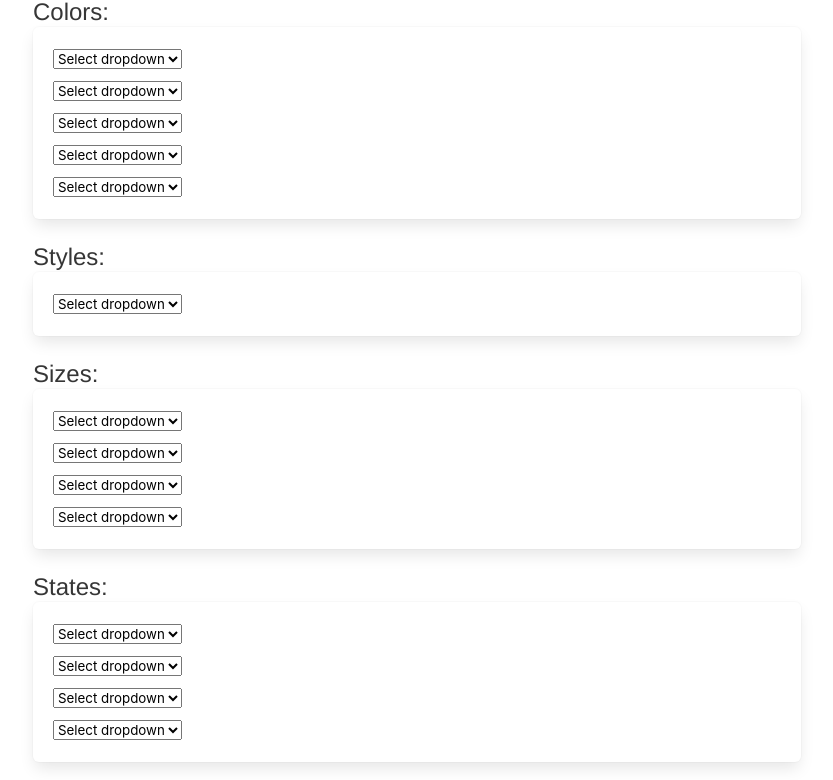
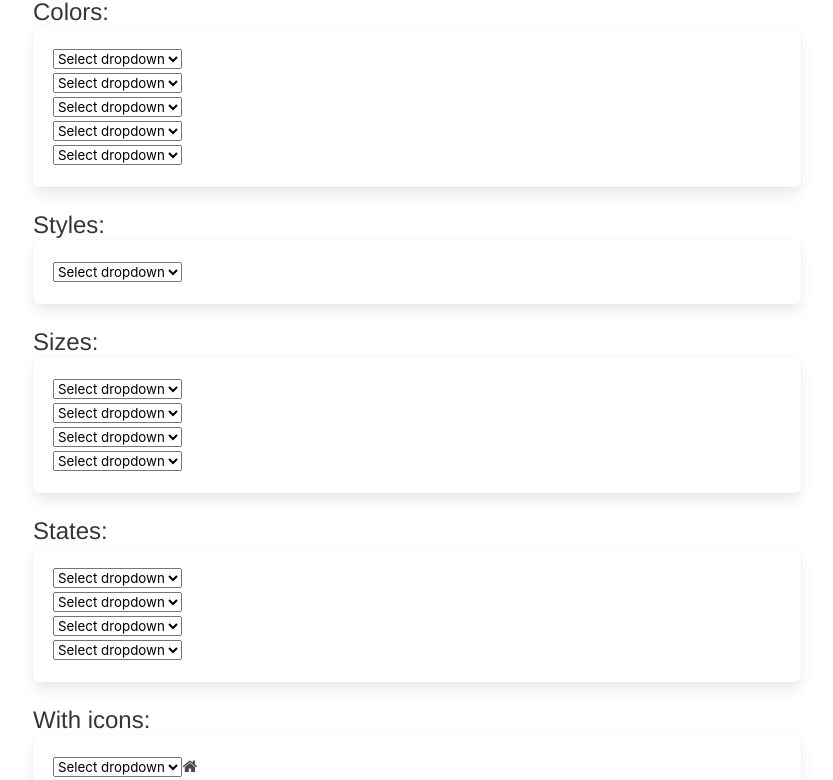
Before and after one commit to vue-bulma/bulma-ui, a Vue app: page /form/select in a window 1280 px wide. Shown: the part 374-1154 px from the top of the page, without its empty margins (223-1056 px from the left). Built offline with nearby package versions, Linux system fonts and the light colour scheme.

Commit message:
style: improve divide items

```diff
--- a/examples/App.vue
+++ b/examples/App.vue
@@ -33,11 +33,5 @@ export default {
     font-size: 1.5rem;
     font-weight: 400;
   }
-  .box {
-    :not(:last-child) {
-      margin-right: 0.5rem;
-      margin-bottom: 0.5rem;
-    }
-  }
 }
 </style>
--- a/examples/components/form/Input.vue
+++ b/examples/components/form/Input.vue
@@ -9,20 +9,38 @@
     <span id="colors" class="title">Colors:</span>
 
     <vb-box>
+      <div class="field">
         <vb-input color="primary" placeholder="Primary" />
+      </div>
+      <div class="field">
         <vb-input color="info" placeholder="Info" />
+      </div>
+      <div class="field">
         <vb-input color="success" placeholder="Success" />
+      </div>
+      <div class="field">
         <vb-input color="warning" placeholder="Warning" />
+      </div>
+      <div class="field">
         <vb-input color="danger" placeholder="Danger" />
+      </div>
     </vb-box>
 
     <span id="sizes" class="title">Sizes:</span>
 
     <vb-box>
+      <div class="field">
         <vb-input size="small" placeholder="Small" />
+      </div>
+      <div class="field">
         <vb-input placeholder="Normal" />
+      </div>
+      <div class="field">
         <vb-input size="medium" placeholder="Medium" />
+      </div>
+      <div class="field">
         <vb-input size="large" placeholder="Large" />
+      </div>
     </vb-box>
 
     <span id="styles" class="title">Styles:</span>
@@ -34,13 +52,27 @@
     <span id="states" class="title">States:</span>
 
     <vb-box>
+      <div class="field">
         <vb-input placeholder="Normal" />
+      </div>
+      <div class="field">
         <vb-input state="hovered" placeholder="Hovered" />
+      </div>
+      <div class="field">
         <vb-input state="focused" placeholder="Focus" />
+      </div>
+      <div class="field">
         <vb-input placeholder="Loading" loading />
+      </div>
+      <div class="field">
         <vb-input placeholder="Disabled" disabled />
+      </div>
+      <div class="field">
         <vb-input value="This text is readonly" placeholder="Disabled" readonly />
+      </div>
+      <div class="field">
         <vb-input value="Static: me@example.com" static readonly />
+      </div>
     </vb-box>
 
     <span id="icons" class="title">With Font Awesome icons:</span>
--- a/examples/components/form/Radio.vue
+++ b/examples/components/form/Radio.vue
@@ -55,11 +55,6 @@ export default {
 </script>
 
 <style lang="scss" scoped>
-.box {
-  :not(:last-child) {
-    margin: 0;
-  }
-}
 .radio + .radio {
   margin-left: 1.5rem;
 }
--- a/examples/components/form/Select.vue
+++ b/examples/components/form/Select.vue
@@ -31,26 +31,36 @@
     <span id="colors" class="title">Colors:</span>
 
     <vb-box>
+      <div class="field">
         <vb-select color="primary" :value="model">
           <option>Select dropdown</option>
           <option>With options</option>
         </vb-select>
+      </div>
+      <div class="field">
         <vb-select color="info" :value="model">
           <option>Select dropdown</option>
           <option>With options</option>
         </vb-select>
+      </div>
+      <div class="field">
         <vb-select color="success" :value="model">
           <option>Select dropdown</option>
           <option>With options</option>
         </vb-select>
+      </div>
+      <div class="field">
         <vb-select color="warning" :value="model">
           <option>Select dropdown</option>
           <option>With options</option>
         </vb-select>
+      </div>
+      <div class="field">
         <vb-select color="danger" :value="model">
           <option>Select dropdown</option>
           <option>With options</option>
         </vb-select>
+      </div>
     </vb-box>
 
     <span id="styles" class="title">Styles:</span>
@@ -65,64 +75,88 @@
     <span id="sizes" class="title">Sizes:</span>
 
     <vb-box>
+      <div class="field">
         <vb-select size="small" :value="model">
           <option>Select dropdown</option>
           <option>With options</option>
         </vb-select>
+      </div>
+      <div class="field">
         <vb-select :value="model">
           <option>Select dropdown</option>
           <option>With options</option>
         </vb-select>
+      </div>
+      <div class="field">
         <vb-select size="medium" :value="model">
           <option>Select dropdown</option>
           <option>With options</option>
         </vb-select>
+      </div>
+      <div class="field">
         <vb-select size="large" :value="model">
           <option>Select dropdown</option>
           <option>With options</option>
         </vb-select>
+      </div>
     </vb-box>
 
     <span id="states" class="title">States:</span>
 
     <vb-box>
+      <div class="field">
         <vb-select :value="model">
           <option>Select dropdown</option>
           <option>With options</option>
         </vb-select>
+      </div>
+      <div class="field">
         <vb-select state="hovered" :value="model">
           <option>Select dropdown</option>
           <option>With options</option>
         </vb-select>
+      </div>
+      <div class="field">
         <vb-select state="focused" :value="model">
           <option>Select dropdown</option>
           <option>With options</option>
         </vb-select>
+      </div>
+      <div class="field">
         <vb-select loading :value="model">
           <option>Select dropdown</option>
           <option>With options</option>
         </vb-select>
+      </div>
     </vb-box>
 
     <span id="icons" class="title">With icons:</span>
 
     <vb-box>
+      <div class="field">
         <vb-select size="small" prefix="fa fa-home" :value="model">
           <option>Select dropdown</option>
           <option>With options</option>
         </vb-select>
+      </div>
+      <div class="field">
         <vb-select prefix="fa fa-home" :value="model">
           <option>Select dropdown</option>
           <option>With options</option>
         </vb-select>
+      </div>
+      <div class="field">
         <vb-select size="medium" prefix="fa fa-home" :value="model">
           <option>Select dropdown</option>
           <option>With options</option>
         </vb-select>
+      </div>
+      <div class="field">
         <vb-select size="large" prefix="fa fa-home" :value="model">
           <option>Select dropdown</option>
           <option>With options</option>
         </vb-select>
+      </div>
     </vb-box>
 
     <span id="events" class="title">Events:</span>
@@ -181,9 +215,3 @@ export default {
   }
 }
 </script>
-
-<style lang="scss">
-option:not(:last-child) {
-  margin: 0 !important;
-}
-</style>
--- a/examples/components/form/Textarea.vue
+++ b/examples/components/form/Textarea.vue
@@ -3,41 +3,76 @@
     <span id="basic" class="title">Basic:</span>
 
     <vb-box>
+      <div class="field">
         <vb-textarea placeholder="Basic" />
-    </vb-box>
-    <vb-box>
+      </div>
+
+      <div class="field">
         <vb-textarea :rows="2" placeholder="2 lines of textarea" />
+      </div>
     </vb-box>
 
     <span id="color" class="title">Colors:</span>
 
     <vb-box>
+      <div class="field">
         <vb-textarea color="primary" :rows="2" placeholder="Primary" />
+      </div>
+      <div class="field">
         <vb-textarea color="info" :rows="2" placeholder="Info" />
+      </div>
+      <div class="field">
         <vb-textarea color="success" :rows="2" placeholder="Success" />
+      </div>
+      <div class="field">
         <vb-textarea color="warning" :rows="2" placeholder="Warning" />
+      </div>
+      <div class="field">
         <vb-textarea color="danger" :rows="2" placeholder="Danger" />
+      </div>
     </vb-box>
 
     <span id="sizes" class="title">Sizes:</span>
 
     <vb-box>
+      <div class="field">
         <vb-textarea size="small" :rows="2" placeholder="Small" />
+      </div>
+      <div class="field">
         <vb-textarea :rows="2" placeholder="Normal" />
+      </div>
+      <div class="field">
         <vb-textarea size="medium" :rows="2" placeholder="Medium" />
+      </div>
+      <div class="field">
         <vb-textarea size="large" :rows="2" placeholder="Large" loading />
+      </div>
     </vb-box>
 
     <span id="states" class="title">States:</span>
 
     <vb-box>
+      <div class="field">
         <vb-textarea placeholder="Normal" :rows="2" />
+      </div>
+      <div class="field">
         <vb-textarea placeholder="Hover" state="hovered" :rows="2" />
+      </div>
+      <div class="field">
         <vb-textarea placeholder="Focus" state="focused" :rows="2" />
+      </div>
+      <div class="field">
         <vb-textarea placeholder="Loading" loading :rows="2" />
+      </div>
+      <div class="field">
         <vb-textarea placeholder="Disabled" disabled :rows="2" />
+      </div>
+      <div class="field">
         <vb-textarea value="Read only" readonly :rows="2" />
+      </div>
+      <div class="field">
         <vb-textarea placeholder="Fixed Size" :resize="false" :rows="2" />
+      </div>
     </vb-box>
 
     <span id="events" class="title">Events:</span>
@@ -71,13 +106,3 @@ export default {
   }
 }
 </script>
-
-<style lang="scss" scoped>
-.container {
-  .box {
-    :not(:last-child) {
-      margin-right: 0;
-    }
-  }
-}
-</style>
```
Lines whose indentation alone changed are shown as unchanged.
